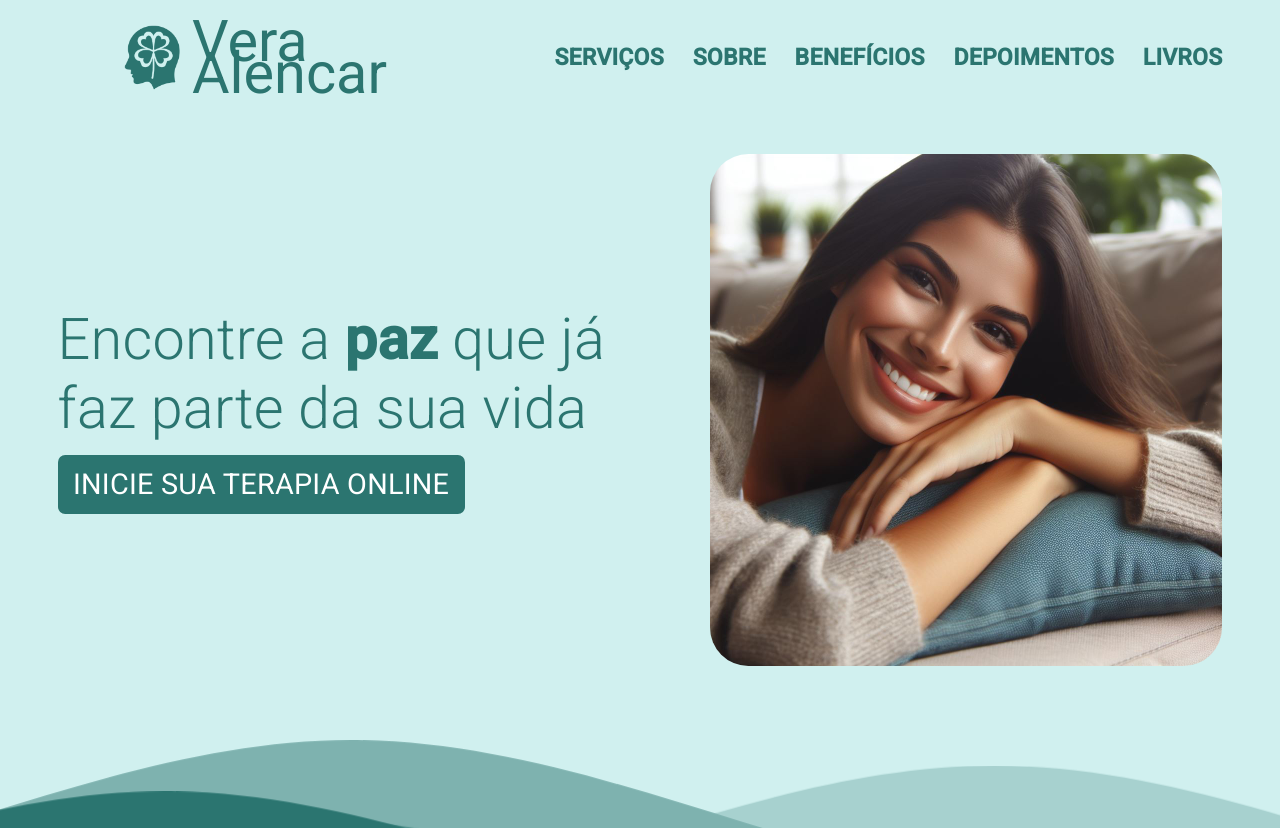
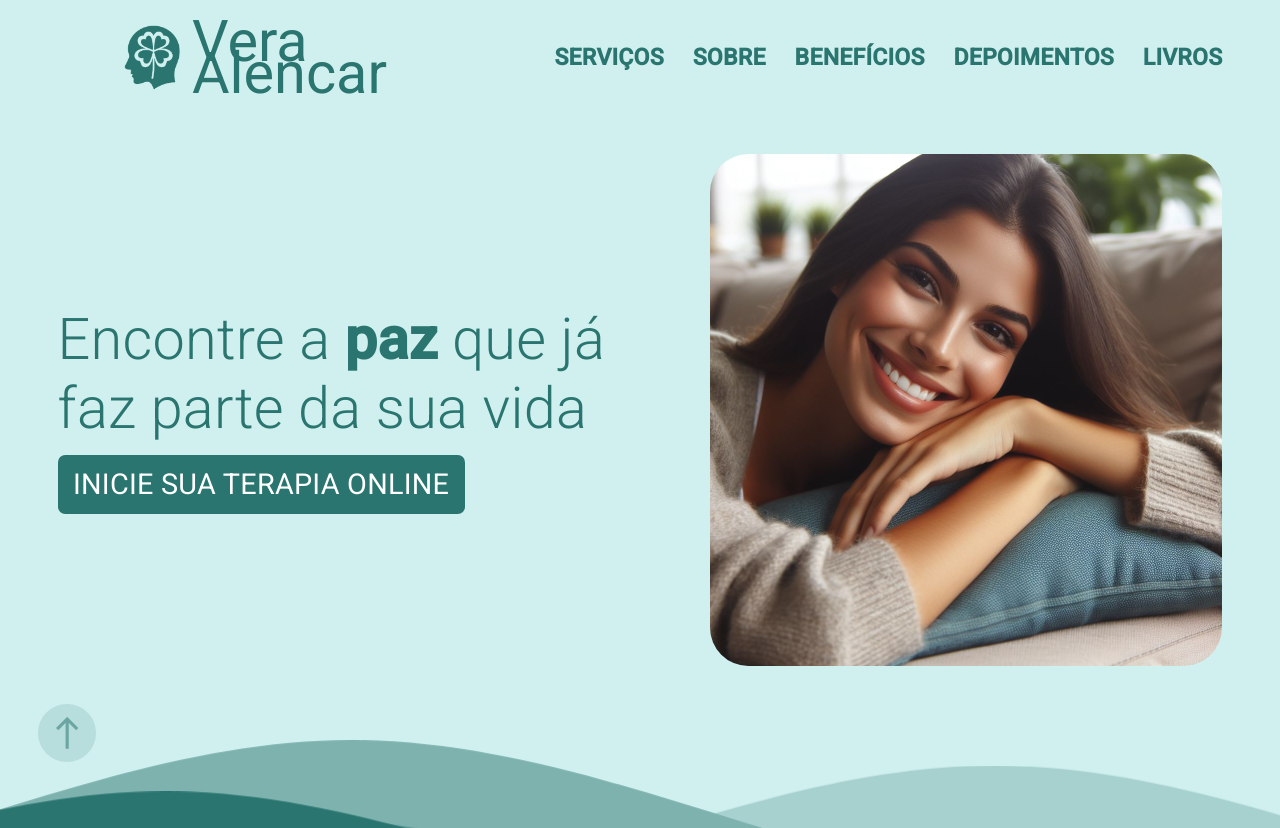
Before and after one commit to gabrielsoarespebr/vera-alencar-psicologia, an Angular app: page /home in a window 1280 px wide. Shown: the top 828 px of the page. Built offline with nearby package versions, Linux system fonts and the light colour scheme; a web font is replaced by a local one.

Commit message:
feat: Section navigation

```diff
--- a/src/app/components/header/header.component.css
+++ b/src/app/components/header/header.component.css
@@ -10,6 +10,8 @@ a{
   text-decoration: none;
   color: inherit;
   font-weight: bold;
+
+  transition: 0.3s ease-in-out;
 }
 
 a:hover{
--- a/src/app/components/header/header.component.html
+++ b/src/app/components/header/header.component.html
@@ -6,19 +6,19 @@
   <nav class="d-flex align-items-center">
     <ul class="list-unstyled list-group list-group-horizontal gap-4">
       <li>
-        <a href="">SERVIÇOS</a>
+        <a href="#services">SERVIÇOS</a>
       </li>
       <li>
-        <a href="">SOBRE</a>
+        <a href="#about">SOBRE</a>
       </li>
       <li>
-        <a href="">BENEFÍCIOS</a>
+        <a href="#benefits">BENEFÍCIOS</a>
       </li>
       <li>
-        <a href="">DEPOIMENTOS</a>
+        <a href="#testimonials">DEPOIMENTOS</a>
       </li>
       <li>
-        <a href="">LIVROS</a>
+        <a href="#books">LIVROS</a>
       </li>
     </ul>
   </nav>
--- a/src/app/pages/home/home.component.css
+++ b/src/app/pages/home/home.component.css
@@ -0,0 +1,24 @@
+#returnHomeBtn {
+  position: fixed;
+
+  width: 3rem;
+  height: 3rem;
+  font-size: 2rem;
+
+  bottom: 2rem;
+  left: 2rem;
+
+  display: flex;
+  justify-content: center;
+  align-items: center;
+
+  border-radius: 50%;
+
+  opacity: .6;
+
+  transition: 0.3s ease-in-out;
+
+  &:hover{
+    opacity: 1;
+  }
+}
--- a/src/app/pages/home/home.component.html
+++ b/src/app/pages/home/home.component.html
@@ -1,25 +1,103 @@
-<app-header [colorBg]="colorGreenSoft"></app-header>
-<app-presentation [colorBg]="colorGreenSoft" [colorBgBtn]="colorGreenDark"></app-presentation>
+<div class="position-relative">
+  <app-header id="header" [colorBg]="colorGreenSoft"></app-header>
+  <app-presentation
+    [colorBg]="colorGreenSoft"
+    [colorBgBtn]="colorGreenDark"
+  ></app-presentation>
   <app-divider [palette]="paletteGreenList" [reverse]="true"></app-divider>
-<app-services [colorBg]="colorGreenDark" [colorBgCard]="colorGreenSoft"></app-services>
+  <app-services
+    id="services"
+    [colorBg]="colorGreenDark"
+    [colorBgCard]="colorGreenSoft"
+  ></app-services>
   <app-divider [palette]="paletteGreenList" [reverse]="true"></app-divider>
-<app-about [colorBg]="colorGreenSoft"></app-about>
+  <app-about id="about" [colorBg]="colorGreenSoft"></app-about>
   <app-divider [palette]="paletteGreenList" [reverse]="true"></app-divider>
-<app-benefits [colorBg]="colorGreenDark" [colorContent]="colorGreenSoft"></app-benefits>
+  <app-benefits
+    id="benefits"
+    [colorBg]="colorGreenDark"
+    [colorContent]="colorGreenSoft"
+  ></app-benefits>
   <app-divider [palette]="paletteGreenList" [reverse]="true"></app-divider>
-<app-testimonials [colorBg]="colorGreenSoft" [colorBgCard]="colorGreenDark"></app-testimonials>
+  <app-testimonials
+    id="testimonials"
+    [colorBg]="colorGreenSoft"
+    [colorBgCard]="colorGreenDark"
+  ></app-testimonials>
   <app-divider [palette]="paletteGreenList" [reverse]="true"></app-divider>
-<app-books [colorBg]="colorGreenDark" [colorBgBtn]="colorGreenSoft"></app-books>
+  <app-books
+    id="books"
+    [colorBg]="colorGreenDark"
+    [colorBgBtn]="colorGreenSoft"
+  ></app-books>
   <app-divider [palette]="paletteGreenList" [reverse]="true"></app-divider>
 
+  <a href="#header" class="text-reset">
+    <mat-icon
+      aria-hidden="false"
+      aria-label="Plus icon"
+      fontIcon="north"
+      id="returnHomeBtn"
+      [style.backgroundColor]="colorGreenPastel"
+    ></mat-icon>
+  </a>
+</div>
 <ul>
   <p>Referências:</p>
-  <li><a href="https://dribbble.com/shots/17978764-Therapist-WordPress-Theme" target="_blank">Cores</a></li>
-  <li><a href="http://www.gabrielachavespsicologa.com.br/?gad_source=1&gclid=CjwKCAiAuNGuBhAkEiwAGId4atKrsDHkY9UKIovPlkywCy_9RuM0GVH0BmJFUo2p0AcUX6mvJmiscxoCWuMQAvD_BwE" target="_blank">Benefícios e FAQ</a></li>
-  <li><a href="https://www.behance.net/gallery/190789839/PSYCHOLOGY-HEALTH-WEBSITE-DESIGN?tracking_source=search_projects|psychology+website&l=6" target="_blank">Estrutura</a></li>
-  <li><a href="https://www.marinasaito.com/?gad_source=1&gclid=CjwKCAiA_tuuBhAUEiwAvxkgToShMaI1p0XE2KkX_52ZeH6AQS0OIe5Q_GgEdBWlnrw8T9rlHvfvNBoCCIsQAvD_BwE" target="_blank">Estrutura 2</a></li>
-  <li><a href="http://priscilarolim.com/terapia-individual-e-de-casais/?gad_source=1&gclid=CjwKCAiA8sauBhB3EiwAruTRJn4UsXGnCDxMwkM3xio4GzE9YYNnRRQc-YENMqfasszbKaf6h-N65xoC9TUQAvD_BwE" target="_blank">Tratamentos</a></li>
-  <li><a href="https://www.raissacorbal.com.br/?gad_source=1&gclid=CjwKCAiA8sauBhB3EiwAruTRJr06hep9eyuzQ-QxsMCAlTTwDDFIm0YotWHsSHJRIfePFrm2Ks0evhoC-9oQAvD_BwE" target="_blank">Depoimentos</a></li>
-  <li><a href="https://www.eduardapsi.com/?gad_source=1&gclid=CjwKCAiA_tuuBhAUEiwAvxkgTp_QjRyfBOIpjnHwVpQpy80lafuAk0Xh7P5DdnjJxgdsHXYIEUE6EhoC99EQAvD_BwE" target="_blank">Depoimentos 2</a></li>
-  <li><a href="https://www.everllindiana.com/?gad_source=1&gclid=CjwKCAiA_tuuBhAUEiwAvxkgTq3stxqu3Sjws5k2jlCTC7ZIoJfGxa6ZbLyzKILakXCIAGrdCty8xBoC_isQAvD_BwE" target="_blank">Depoimentos 3</a></li>
+  <li>
+    <a
+      href="https://dribbble.com/shots/17978764-Therapist-WordPress-Theme"
+      target="_blank"
+      >Cores</a
+    >
+  </li>
+  <li>
+    <a
+      href="http://www.gabrielachavespsicologa.com.br/?gad_source=1&gclid=CjwKCAiAuNGuBhAkEiwAGId4atKrsDHkY9UKIovPlkywCy_9RuM0GVH0BmJFUo2p0AcUX6mvJmiscxoCWuMQAvD_BwE"
+      target="_blank"
+      >Benefícios e FAQ</a
+    >
+  </li>
+  <li>
+    <a
+      href="https://www.behance.net/gallery/190789839/PSYCHOLOGY-HEALTH-WEBSITE-DESIGN?tracking_source=search_projects|psychology+website&l=6"
+      target="_blank"
+      >Estrutura</a
+    >
+  </li>
+  <li>
+    <a
+      href="https://www.marinasaito.com/?gad_source=1&gclid=CjwKCAiA_tuuBhAUEiwAvxkgToShMaI1p0XE2KkX_52ZeH6AQS0OIe5Q_GgEdBWlnrw8T9rlHvfvNBoCCIsQAvD_BwE"
+      target="_blank"
+      >Estrutura 2</a
+    >
+  </li>
+  <li>
+    <a
+      href="http://priscilarolim.com/terapia-individual-e-de-casais/?gad_source=1&gclid=CjwKCAiA8sauBhB3EiwAruTRJn4UsXGnCDxMwkM3xio4GzE9YYNnRRQc-YENMqfasszbKaf6h-N65xoC9TUQAvD_BwE"
+      target="_blank"
+      >Tratamentos</a
+    >
+  </li>
+  <li>
+    <a
+      href="https://www.raissacorbal.com.br/?gad_source=1&gclid=CjwKCAiA8sauBhB3EiwAruTRJr06hep9eyuzQ-QxsMCAlTTwDDFIm0YotWHsSHJRIfePFrm2Ks0evhoC-9oQAvD_BwE"
+      target="_blank"
+      >Depoimentos</a
+    >
+  </li>
+  <li>
+    <a
+      href="https://www.eduardapsi.com/?gad_source=1&gclid=CjwKCAiA_tuuBhAUEiwAvxkgTp_QjRyfBOIpjnHwVpQpy80lafuAk0Xh7P5DdnjJxgdsHXYIEUE6EhoC99EQAvD_BwE"
+      target="_blank"
+      >Depoimentos 2</a
+    >
+  </li>
+  <li>
+    <a
+      href="https://www.everllindiana.com/?gad_source=1&gclid=CjwKCAiA_tuuBhAUEiwAvxkgTq3stxqu3Sjws5k2jlCTC7ZIoJfGxa6ZbLyzKILakXCIAGrdCty8xBoC_isQAvD_BwE"
+      target="_blank"
+      >Depoimentos 3</a
+    >
+  </li>
 </ul>
```
Lines whose indentation alone changed are shown as unchanged.
